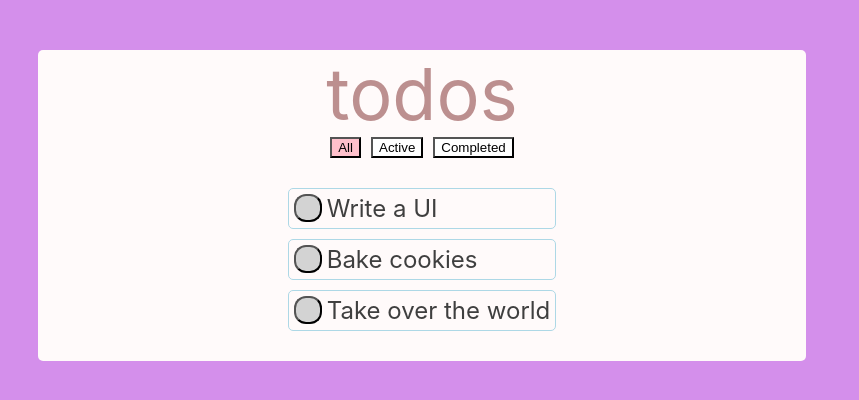
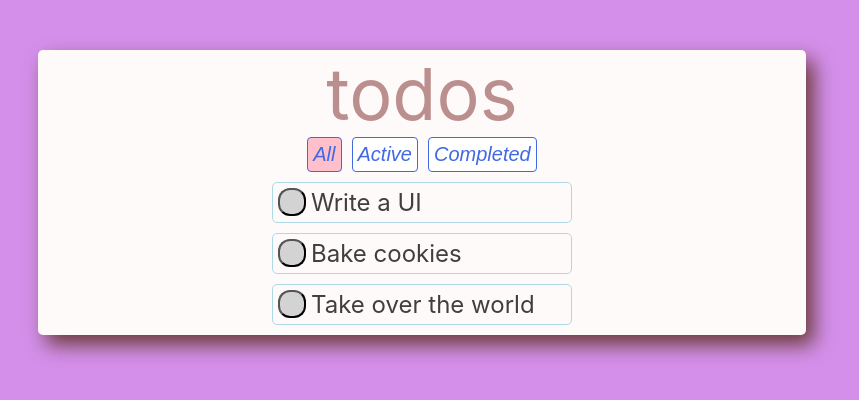
Before and after one commit to rosalie0/React-hw-Todos, a React (Create React App) app: page / in a window 1280 px wide. Shown: the top 400 px of the page, without its empty margins (218-1077 px from the left). Built offline with nearby package versions, Linux system fonts and the light colour scheme; the HTML template or start-up script is replaced by a standard one.

Commit message:
added some styles

```diff
--- a/src/App.css
+++ b/src/App.css
@@ -12,6 +12,7 @@ body {
 	margin: 50px 20% 50px;
 	border-radius: 5px;
 	background-color: snow;
+	filter: drop-shadow(8px 10px 10px rgb(106, 59, 59));
 }
 
 header {
@@ -20,10 +21,11 @@ header {
 }
 
 .todo-container {
+	width: 300px;
 	display: flex;
 	flex-direction: column;
 	gap: 10px;
-	padding: 30px;
+	padding: 10px 30px;
 }
 
 .single-todo-div {
@@ -54,3 +56,12 @@ header {
 	flex-direction: row;
 	gap: 10px;
 }
+
+.filter-button {
+	border: 1px solid royalblue;
+	border-radius: 4px;
+	padding: 5px;
+	font-style: italic;
+	font-size: 20px;
+	color: royalblue;
+}
```
Also changed, not shown: src/index.css (line endings or trailing spaces).
